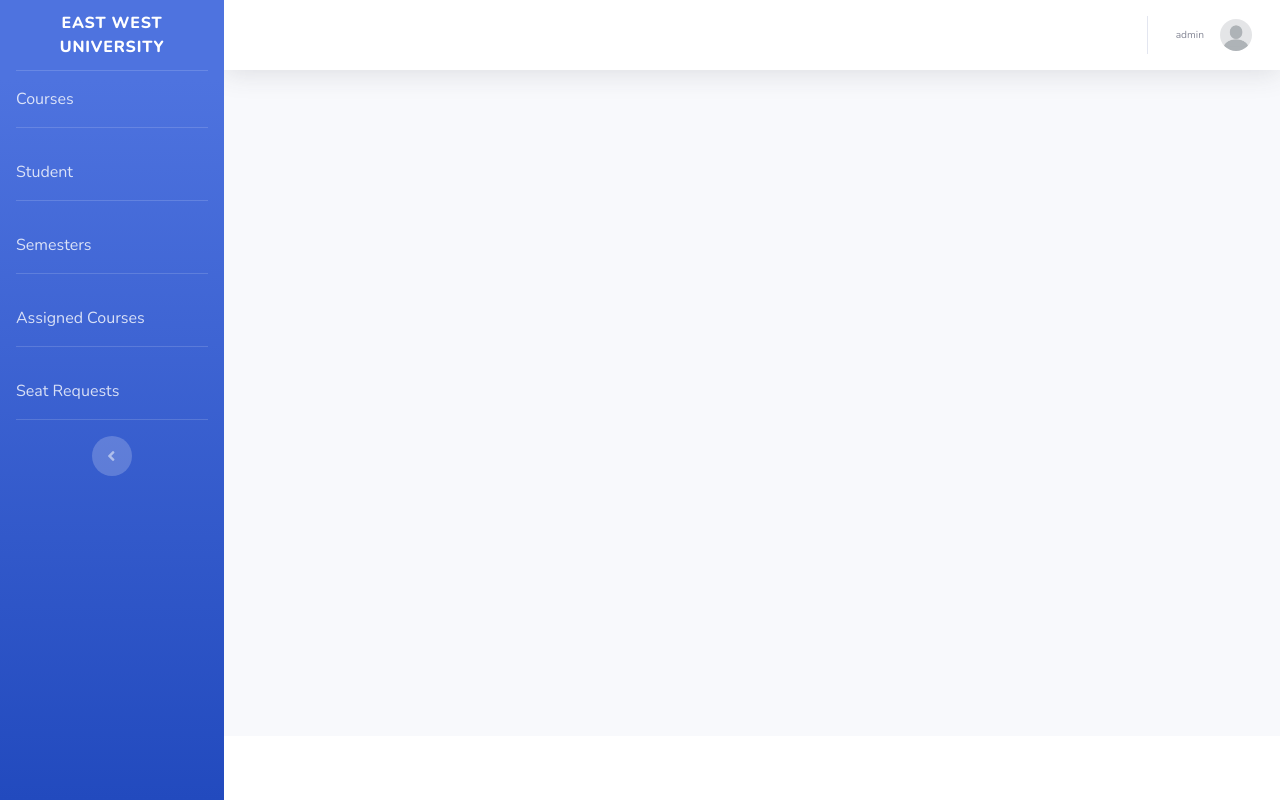
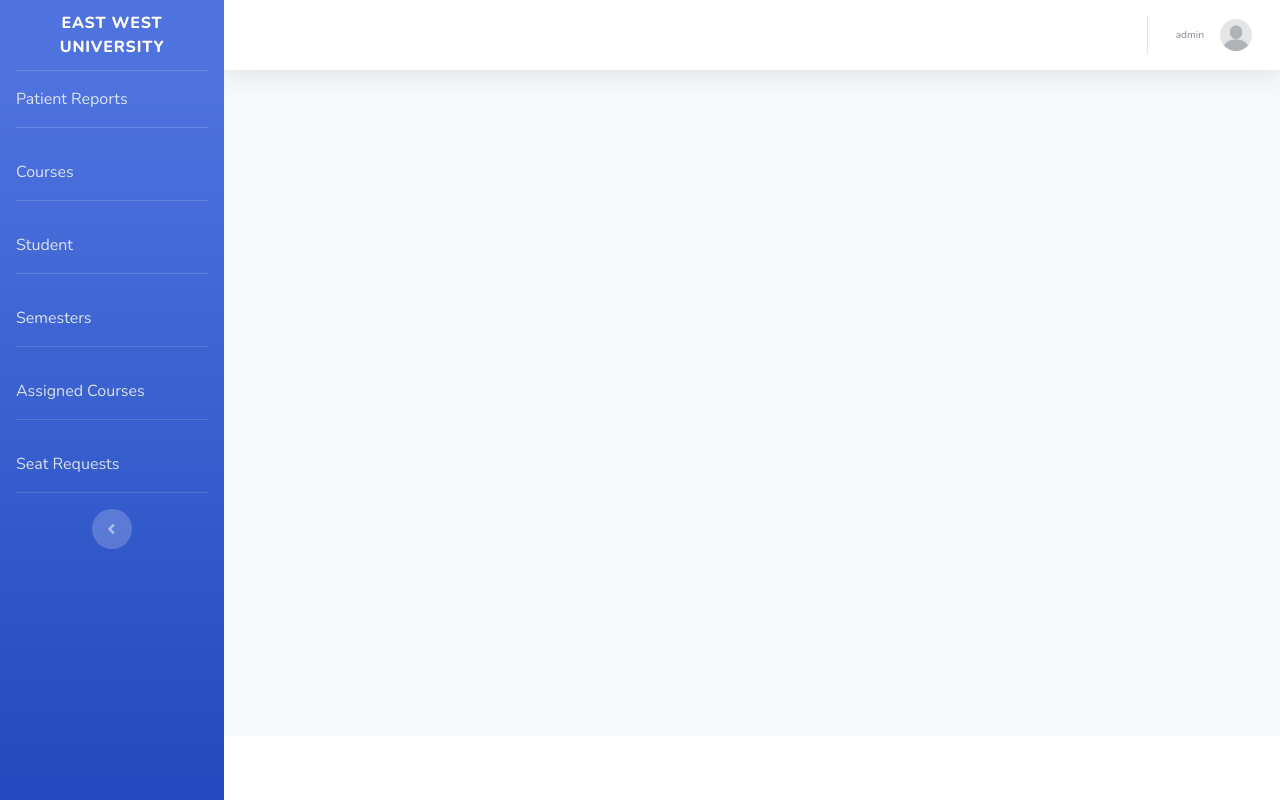
Before and after one commit to zishraq/icu, a Django app: page / in a window 1280 px wide. Run offline with Django 4.2, Linux system fonts and the light colour scheme; a user stored in the database is signed in; data comes from the database, SQL or seed files in the repository; both versions use the stored data as it was before the commit; parts of the project's set-up code (start-up, migrations or seed data) failed here and were passed over; some libraries are stand-ins or nearby versions.

Commit message:
Patient Records View created

```diff
--- a/advising_portal/templates/advising_portal/base.html
+++ b/advising_portal/templates/advising_portal/base.html
@@ -78,6 +78,13 @@
             <hr class="sidebar-divider d-none d-md-block">
 
         {% else %}
+            <li class="nav-item">
+                <a class="nav-link" href="{% url 'lab-patient-report' %}">
+                    Patient Reports
+                </a>
+            </li>
+            <hr class="sidebar-divider">
+
             <li class="nav-item">
                 <a class="nav-link" href="{% url 'faculty-panel-course-list' %}">
                     Courses
--- a/advising_portal/urls.py
+++ b/advising_portal/urls.py
@@ -39,6 +39,7 @@ urlpatterns = [
     path('student-list/', views.student_list_view, name='faculty-panel-student-list'),
     path('student-detail/<student_id>', views.student_detail_view, name='faculty-panel-student-detail'),
     # path('student-create/', views.semester_create, name='student-panel-semester-create'),
+    path('patient-reports', views.patient_report_view, name='lab-patient-report'),
 
     path('assigned-sections/', views.assigned_sections, name='faculty-panel-assigned-sections')
 ]
--- a/advising_portal/views.py
+++ b/advising_portal/views.py
@@ -1,4 +1,5 @@
 import re
+import pandas as pd
 from datetime import datetime
 from urllib.parse import urlencode
 
@@ -22,6 +23,7 @@ from django.contrib.auth.decorators import login_required
 
 from advising_portal.utilities import student_id_regex, ADDED, DROPPED, get_referer_parameter, \
     get_conflicting_sections_with_requested_section, text_shorten, APPROVED, REJECTED, PENDING
+from generate_report import column_names, generate_medical_report
 from users.decorators import allowed_users
 
 
@@ -1349,6 +1351,58 @@ def student_detail_view(request, student_id):
     return render(request, 'advising_portal/student_detail.html', context)
 
 
+@login_required
+@allowed_users(allowed_roles=['faculty', 'chairman'])
+def patient_report_view(request):
+    user_id = request.user.id
+
+    df = pd.read_csv('dataset/patients_detailed_data_specs.csv')
+
+    df_specifics = df[column_names]
+
+    df_patients = df_specifics.drop_duplicates(subset='patient_id', keep='first')[
+        ['patient_id', 'name', 'Age', 'Gender']
+    ]
+
+    patients = df_patients.to_dict(orient='records')
+    print(patients)
+
+    patient_id = request.GET.get('patient_id', patients[0]['patient_id'])
+    patient_name = df_patients[df_patients.patient_id == patient_id]['name'].unique()[0]
+    age = df_patients[df_patients.patient_id == patient_id]['Age'].unique()[0]
+    gender = df_patients[df_patients.patient_id == patient_id]['Gender'].unique()[0]
+
+    print(patient_name)
+    print(patients)
+
+    df_specifics = df_specifics[df_specifics.patient_id == patient_id]
+
+    list_df = df_specifics.to_dict(orient='records')
+
+    # print(patient_ids)
+
+    test_id = request.GET.get('test_id', '')
+
+    if test_id:
+        report = generate_medical_report(patient_id, test_id)
+
+    else:
+        report = None
+
+    context = {
+        'patient_stats': list_df,
+        'patients': patients,
+        'patient_id': patient_id,
+        'patient_name': patient_name,
+        'age': age,
+        'gender': gender,
+        'room_name': str(user_id),
+        'report': report
+    }
+
+    return render(request, 'advising_portal/patient_report.html', context)
+
+
 def insert_test_data(request):
     from advising_portal.models import WeekSlot, TimeSlot, Routine, Department, Course, Faculty, Section, Student, \
         Semester, Grade, CoursesTaken
--- /dev/null
+++ b/generate_report.py
@@ -0,0 +1,44 @@
+import pandas as pd
+import openai
+from openai.error import RateLimitError
+
+OPENAI_API_KEY = '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'
+
+df_specifics = pd.read_csv('dataset/patients_detailed_data_specs.csv')
+column_names = ['patient_id', 'test_id', 'name', 'Age', 'Gender', 'HR', 'O2Sat', 'Temp', 'SBP', 'MAP', 'DBP', 'Resp', 'EtCO2', 'BaseExcess', 'HCO3', 'FiO2', 'PaCO2', 'SaO2', 'AST', 'BUN', 'Alkalinephos', 'Calcium', 'Glucose', 'Bilirubin_total', 'Hgb', 'Platelets', 'SepsisLabel']
+column_details = ['Patient ID', 'Test ID', 'Name', 'Age', 'Gender', 'Heart rate', 'Pulse oximetry', 'Temperature', 'Systolic BP', 'Mean arterial pressure', 'Diastolic BP', 'Respiration rate', 'End tidal carbon dioxide', 'Measure of excess bicarbonate', 'Bicarbonate', 'Fraction of inspired oxygen', 'Partial pressure of carbon dioxide from arterial blood', 'Oxygen saturation from arterial blood', 'Aspartate transaminase', 'Blood urea nitrogen', 'Alkaline phosphatase', 'Calcium', 'Serum glucose', 'Total bilirubin', 'Hematocrit', 'Platelets', 'Does the patient have sepsis?']
+column_units = ['', '', '', '', '', 'bpm', '%', 'Deg C', 'mm Hg', 'mm Hg', 'mm Hg', 'breaths per minute', 'mm Hg', 'mmol/L', 'mmol/L', '%', 'mm Hg', '%', 'IU/L', 'mg/dL', 'IU/L', 'mg/dL', 'mg/dL', 'mg/dL', 'g/dL', 'count*10^3/µL', '']
+
+openai.api_key = OPENAI_API_KEY
+
+
+def generate_medical_report(patient_id, test_id):
+    # patient = df_specifics[df_specifics["patient_id"] == patient_id].iloc[0]
+    patient = df_specifics[(df_specifics["patient_id"] == patient_id) & (df_specifics["test_id"] == test_id)].iloc[0]
+    prompt = ""
+    for column in range(len(column_names)):
+        if not pd.isna(patient[column_names[column]]):
+            prompt += f'{column_details[column]}: {patient[column_names[column]]} {column_units[column]}\n'
+            label_column = f'{column_names[column]}_label'
+            if label_column in patient.index:
+                prompt += f'{column_details[column]} value indicates: {patient[label_column]}\n'
+    prompt += "Does the patient have any disease?\n" \
+              "Generate a 5-point medical report with a conclusion based on the above information for doctors."
+
+    # try:
+    #     completions = openai.Completion.create(
+    #         engine="text-davinci-003",
+    #         prompt=prompt,
+    #         max_tokens=1024,
+    #         n=1,
+    #         stop=None,
+    #         temperature=0.5,
+    #     )
+    #
+    #     report = completions.choices[0].text.strip()
+    #
+    # except RateLimitError:
+
+    report = f'The patient, {patient["name"]}, is an {patient["Age"]}-year-old {patient["Gender"]} with a heart rate of 97.0 bpm, pulse oximetry of 95.0 %, temperature of 36.11 Deg C, systolic BP of 98.0 mm Hg, and diastolic BP of 43.0 mm Hg. All these values are within the normal range. The respiration rate is 19.0 breaths per minute, end tidal carbon dioxide is 35.0 mm Hg, and the measure of excess bicarbonate is 24.0 mmol/L, which indicates alkalemia. The bicarbonate level is 45.0 mmol/L, indicating a high level. The fraction of inspired oxygen is 0.28%, partial pressure of carbon dioxide from arterial blood is 100.0 mm Hg, indicating hypercapnia, and the oxygen saturation from arterial blood is 88.0%, indicating moderate hypoxia. The patient\'s aspartate transaminase, blood urea nitrogen, alkaline phosphatase, serum glucose, and total bilirubin levels are significantly elevated. The hematocrit is mildly low and the platelets are highly decreased. The patient does not have sepsis. \nBased on the results, it is suggested that the patient should be monitored for any signs of infection and be prescribed medications to reduce elevated levels of aspartate transaminase, blood urea nitrogen, alkaline phosphatase, serum glucose, and total bilirubin. The patient should be given supplements to increase the platelet count and hematocrit levels. Additionally, the patient should be provided with oxygen therapy to improve oxygen saturation and reduce hypercapnia.'
+
+    return report
```
Also changed, not shown: advising_portal/templates/advising_portal/patient_report.html (added, +85 -0 lines), advising_portal/migrations/0001_initial.py (deleted), db.sqlite3 (deleted), users/migrations/0001_initial.py (deleted), 2 other files.
